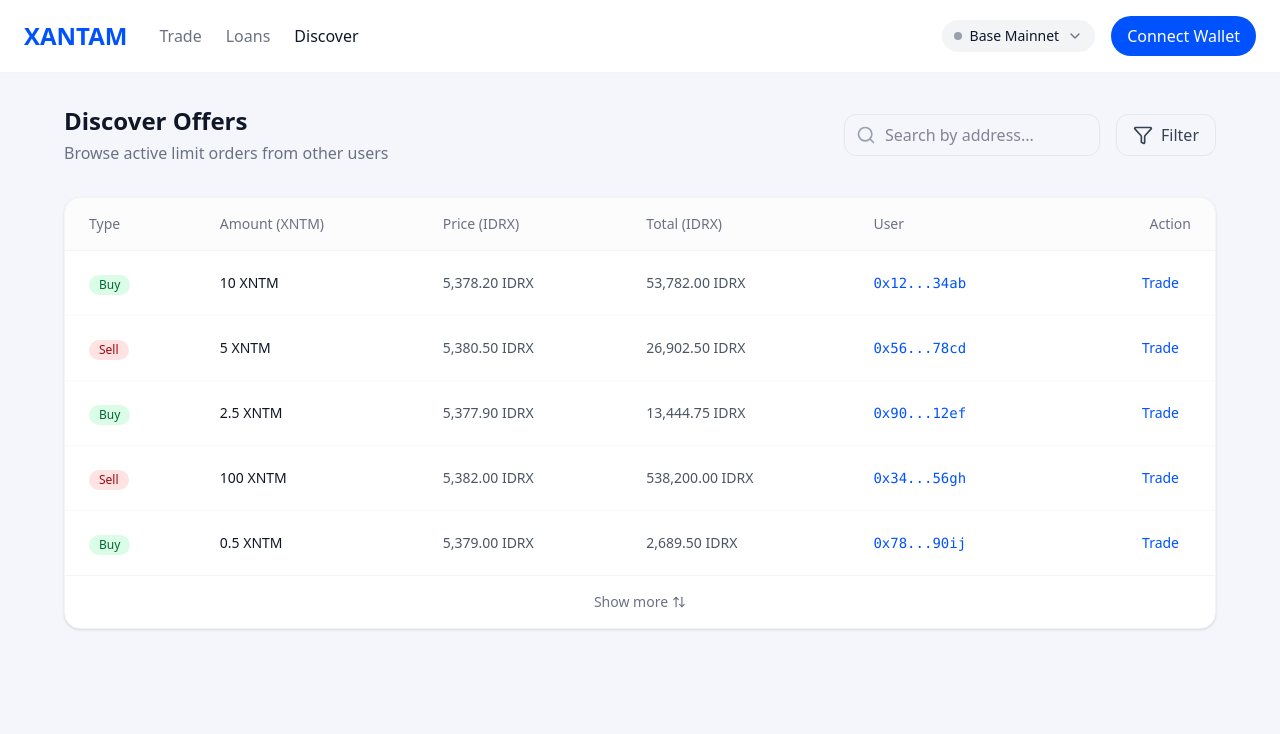
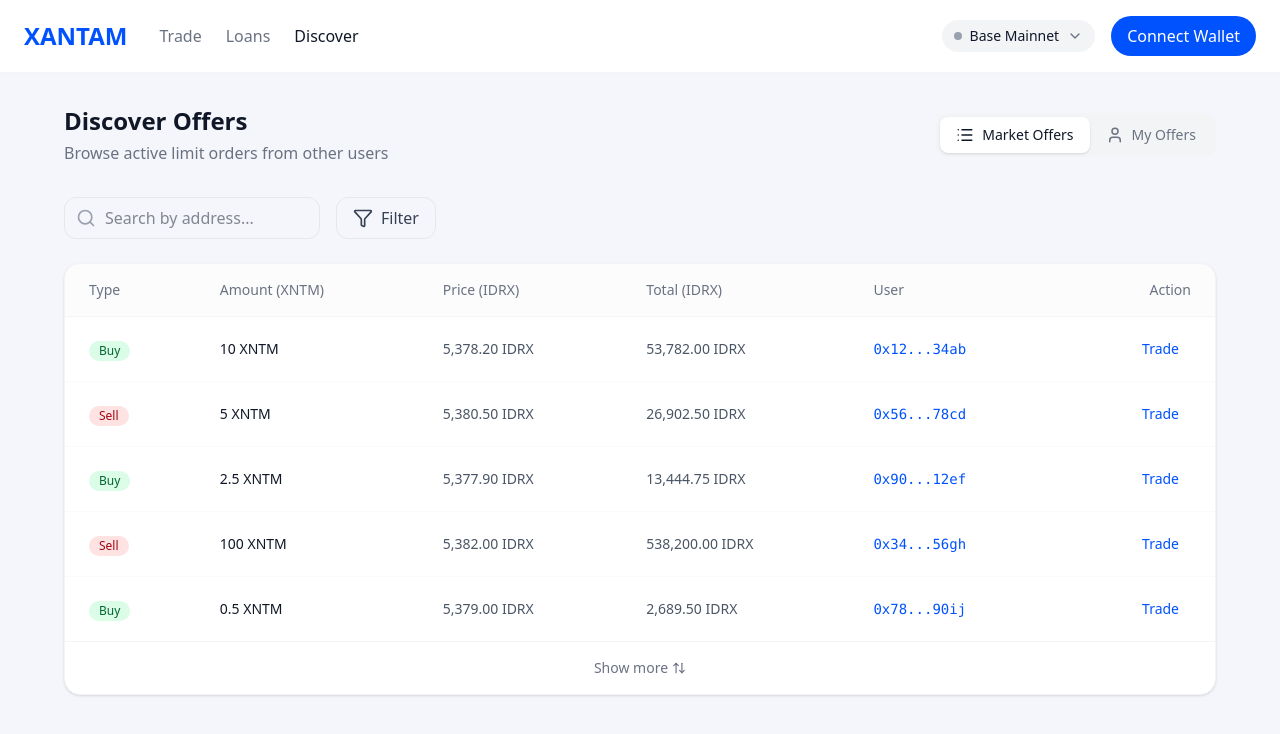
Before and after one commit to youvandra/xantam, a React (Vite) app: page /discover in a window 1280 px wide. Shown: the top 734 px of the page. Built offline with nearby package versions, Linux system fonts and the light colour scheme.

Commit message:
feat(Discover): add tabbed view for market and user offers

```diff
--- a/src/pages/Discover.tsx
+++ b/src/pages/Discover.tsx
@@ -1,7 +1,9 @@
-import React from 'react';
-import { Search, Filter, ArrowUpDown } from 'lucide-react';
+import React, { useState } from 'react';
+import { Search, Filter, ArrowUpDown, List, User } from 'lucide-react';
 
 export default function Discover() {
+  const [activeTab, setActiveTab] = useState<'market' | 'my-offers'>('market');
+
   const offers = [
     { id: 1, type: 'Buy', amount: '10 XNTM', price: '5,378.20 IDRX', total: '53,782.00 IDRX', user: '0x12...34ab' },
     { id: 2, type: 'Sell', amount: '5 XNTM', price: '5,380.50 IDRX', total: '26,902.50 IDRX', user: '0x56...78cd' },
@@ -10,14 +12,45 @@ export default function Discover() {
     { id: 5, type: 'Buy', amount: '0.5 XNTM', price: '5,379.00 IDRX', total: '2,689.50 IDRX', user: '0x78...90ij' },
   ];
 
+  const myOffers = [
+    { id: 101, type: 'Buy', amount: '15 XNTM', price: '5,370.00 IDRX', total: '80,550.00 IDRX', status: 'Open' },
+  ];
+
   return (
     <div className="max-w-6xl mx-auto">
-      <div className="flex justify-between items-center mb-8">
+      <div className="flex flex-col md:flex-row justify-between items-start md:items-center mb-8 gap-4">
         <div>
           <h1 className="text-2xl font-bold text-gray-900">Discover Offers</h1>
           <p className="text-gray-500 mt-1">Browse active limit orders from other users</p>
         </div>
 
+        <div className="flex bg-gray-100 p-1 rounded-xl">
+          <button
+            onClick={() => setActiveTab('market')}
+            className={`flex items-center gap-2 px-4 py-2 rounded-lg text-sm font-medium transition-all ${
+              activeTab === 'market'
+                ? 'bg-white text-gray-900 shadow-sm'
+                : 'text-gray-500 hover:text-gray-700'
+            }`}
+          >
+            <List size={18} />
+            Market Offers
+          </button>
+          <button
+            onClick={() => setActiveTab('my-offers')}
+            className={`flex items-center gap-2 px-4 py-2 rounded-lg text-sm font-medium transition-all ${
+              activeTab === 'my-offers'
+                ? 'bg-white text-gray-900 shadow-sm'
+                : 'text-gray-500 hover:text-gray-700'
+            }`}
+          >
+            <User size={18} />
+            My Offers
+          </button>
+        </div>
+      </div>
+
+      <div className="flex justify-between items-center mb-6">
         <div className="flex gap-4">
           <div className="relative">
             <Search className="absolute left-3 top-1/2 -translate-y-1/2 text-gray-400" size={20} />
@@ -35,6 +68,8 @@ export default function Discover() {
       </div>
 
       <div className="bg-white rounded-2xl shadow-sm border border-gray-100 overflow-hidden">
+        {activeTab === 'market' ? (
+          <>
             <div className="overflow-x-auto">
               <table className="w-full">
                 <thead className="bg-gray-50/50 border-b border-gray-100">
@@ -80,6 +115,57 @@ export default function Discover() {
                 <ArrowUpDown size={14} />
               </button>
             </div>
+          </>
+        ) : (
+          <div className="overflow-x-auto">
+            <table className="w-full">
+              <thead className="bg-gray-50/50 border-b border-gray-100">
+                <tr>
+                  <th className="px-6 py-4 text-left text-sm font-medium text-gray-500">Type</th>
+                  <th className="px-6 py-4 text-left text-sm font-medium text-gray-500">Amount (XNTM)</th>
+                  <th className="px-6 py-4 text-left text-sm font-medium text-gray-500">Price (IDRX)</th>
+                  <th className="px-6 py-4 text-left text-sm font-medium text-gray-500">Total (IDRX)</th>
+                  <th className="px-6 py-4 text-left text-sm font-medium text-gray-500">Status</th>
+                  <th className="px-6 py-4 text-right text-sm font-medium text-gray-500">Action</th>
+                </tr>
+              </thead>
+              <tbody className="divide-y divide-gray-50">
+                {myOffers.length > 0 ? (
+                  myOffers.map((offer) => (
+                    <tr key={offer.id} className="hover:bg-gray-50/50 transition-colors">
+                      <td className="px-6 py-4">
+                        <span className={`inline-flex items-center px-2.5 py-0.5 rounded-full text-xs font-medium ${
+                          offer.type === 'Buy' ? 'bg-green-100 text-green-800' : 'bg-red-100 text-red-800'
+                        }`}>
+                          {offer.type}
+                        </span>
+                      </td>
+                      <td className="px-6 py-4 text-sm text-gray-900 font-medium">{offer.amount}</td>
+                      <td className="px-6 py-4 text-sm text-gray-600">{offer.price}</td>
+                      <td className="px-6 py-4 text-sm text-gray-600">{offer.total}</td>
+                      <td className="px-6 py-4 text-sm text-gray-600">
+                        <span className="inline-flex items-center px-2.5 py-0.5 rounded-full text-xs font-medium bg-blue-100 text-blue-800">
+                          {offer.status}
+                        </span>
+                      </td>
+                      <td className="px-6 py-4 text-right">
+                        <button className="text-sm font-medium text-red-600 hover:text-red-700 hover:bg-red-50 px-3 py-1.5 rounded-lg transition-colors">
+                          Cancel
+                        </button>
+                      </td>
+                    </tr>
+                  ))
+                ) : (
+                  <tr>
+                    <td colSpan={6} className="px-6 py-12 text-center text-gray-500">
+                      No active offers found
+                    </td>
+                  </tr>
+                )}
+              </tbody>
+            </table>
+          </div>
+        )}
       </div>
     </div>
   );
```
Lines whose indentation alone changed are shown as unchanged.
